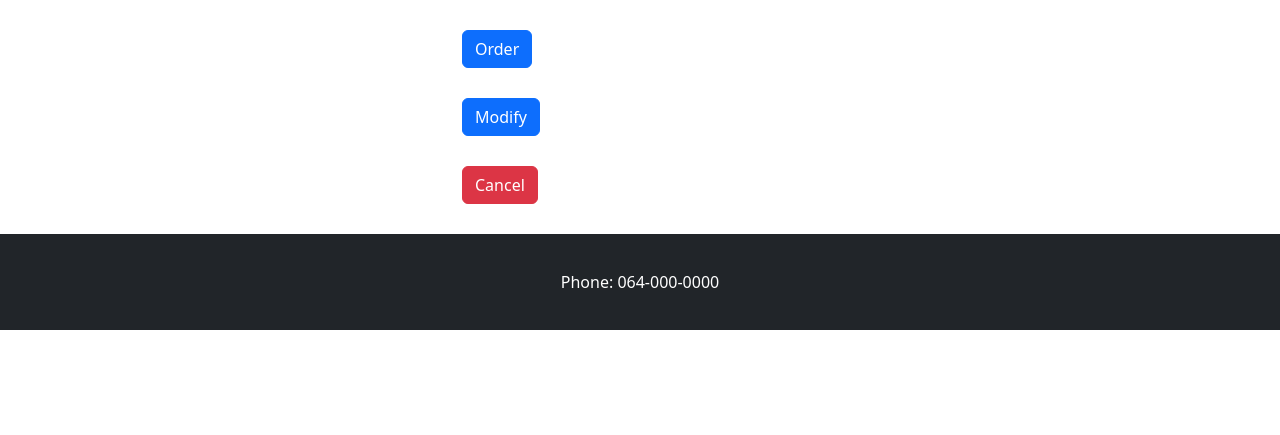
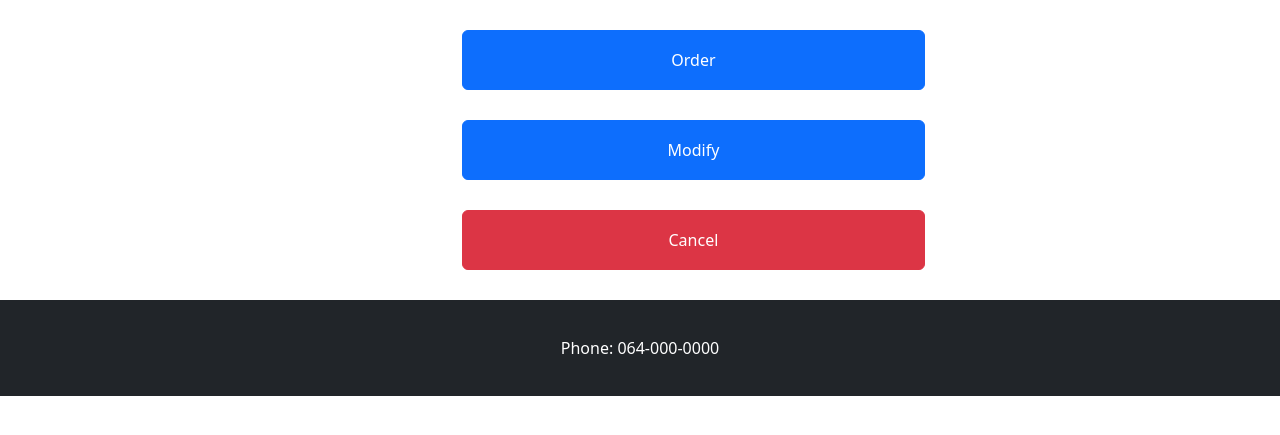
Before and after one commit to ryu-hyus/call_driver_project, a Django app: template calldriverapp/templates/customer/index.html in a window 1280 px wide. Shown: the part 150-585 px from the top of the page. Run offline with Django 4.2, Linux system fonts and the light colour scheme; the template is opened without the code that fills it, so the values that code supplies are empty.

Commit message:
design button

```diff
--- a/calldriverapp/templates/customer/index.html
+++ b/calldriverapp/templates/customer/index.html
@@ -10,7 +10,12 @@
         }
 
         .btn-row {
-            padding: 10px 0 ; /* Adjust the padding as needed */
+            padding: 10px 0; /* Adjust the padding as needed */
+        }
+
+        .btn-custom {
+            width: 130%; /* Ensure all buttons have the same width */
+            height: 60px; /* Set the desired height for the buttons */
         }
     </style>
 </head>
@@ -20,17 +25,17 @@
 <div class="container">
     <div class="row btn-row">
         <div class="col-4">
-            <button type="button" class="btn btn-primary btn-block">Order</button>
+            <button type="button" class="btn btn-primary btn-block btn-custom">Order</button>
         </div>
     </div>
     <div class="row btn-row">
         <div class="col-4">
-            <button type="button" class="btn btn-primary btn-block">Modify</button>
+            <button type="button" class="btn btn-primary btn-block btn-custom">Modify</button>
         </div>
     </div>
     <div class="row btn-row">
         <div class="col-4">
-            <button type="button" class="btn btn-danger btn-block">Cancel</button>
+            <button type="button" class="btn btn-danger btn-block btn-custom">Cancel</button>
         </div>
     </div>
 </div>
```
